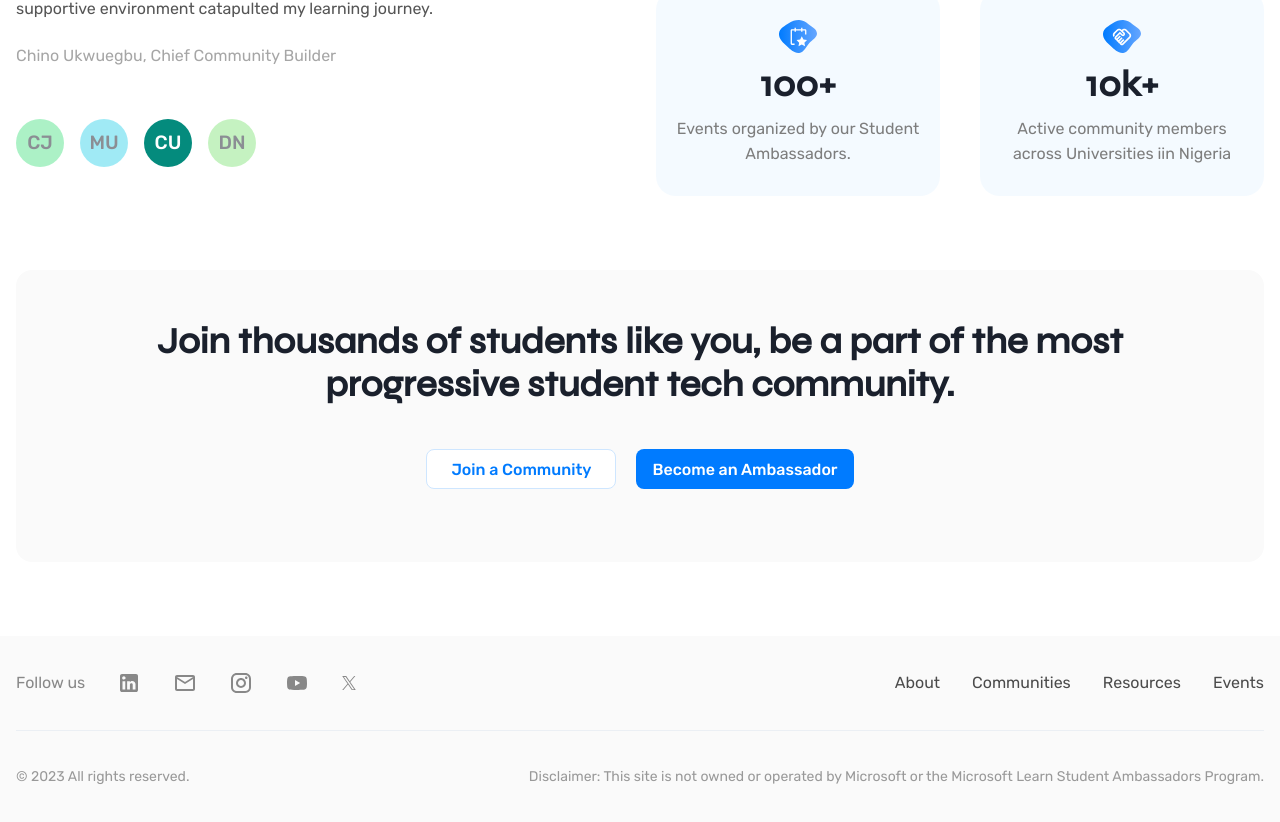
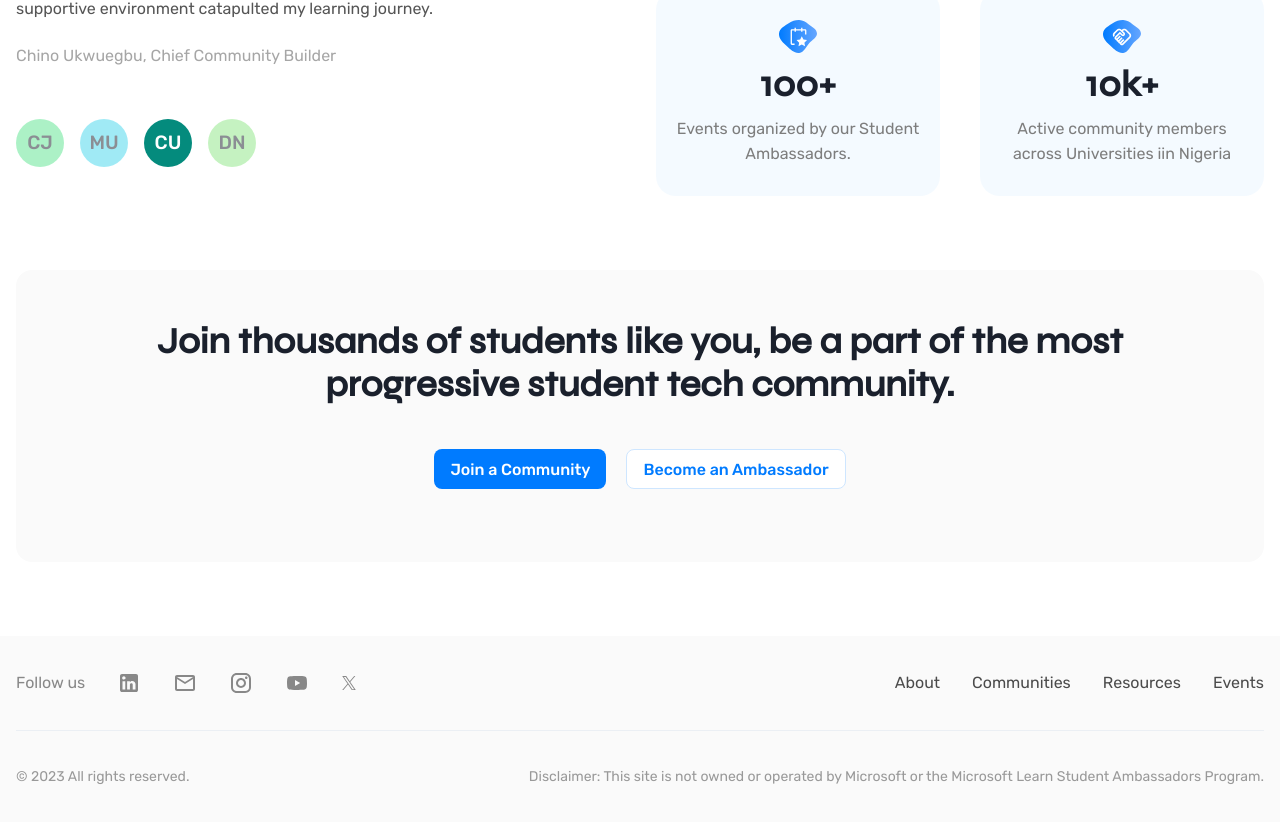
Before and after one commit to mlsanigeria/mlsa-Frontend, a React (Vite) app: page / in a window 1280 px wide. Shown: the part 2876-3698 px from the top of the page. Built offline with nearby package versions, Linux system fonts and the light colour scheme.

Commit message:
change buttons focus

```diff
--- a/src/Features/Home/components/Impact.jsx
+++ b/src/Features/Home/components/Impact.jsx
@@ -71,6 +71,16 @@ export default function Impact() {
 				</Heading>
 				<Flex justify="center" gap="20px" my="43px" flexDir={{ base: 'column', sm: 'row' }}>
 					<Button
+						color={'white'}
+						bg={'brand.primary'}
+						borderRadius="8px"
+						fontWeight="500"
+						_hover={{ bg: 'brand.primary' }}
+						>
+						Join a Community
+					</Button>
+
+					<Button
 						bg="white"
 						color="brand.primary"
 						border="1px solid #CEE6FF"
@@ -78,16 +88,6 @@ export default function Impact() {
 						fontWeight="500"
 						minWidth="190px"
 						_hover={{ bg: 'none' }}
-					>
-						Join a Community
-					</Button>
-
-					<Button
-						color={'white'}
-						bg={'brand.primary'}
-						borderRadius="8px"
-						fontWeight="500"
-						_hover={{ bg: 'brand.primary' }}
 					>
 						Become an Ambassador
 					</Button>
```
